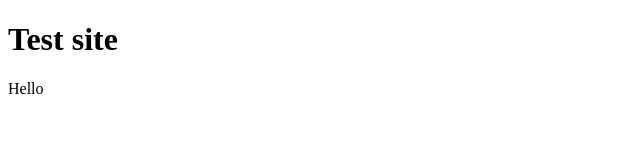
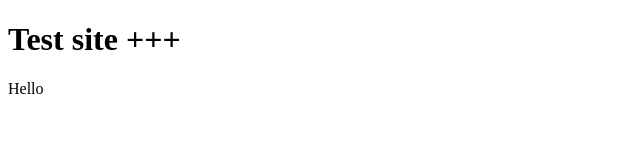
Before and after one commit to ArtemLipatovSer/Test, a plain HTML site: page index.html in a window 1280 px wide. Shown: the full height of the page, 0-640 px from the left. Drawn offline with Linux system fonts and the light colour scheme.

Commit message:
Update index.html

```diff
--- a/index.html
+++ b/index.html
@@ -6,7 +6,7 @@
     <title>Document</title>
 </head>
 <body>
-    <h1>Test site</h1>
+    <h1>Test site +++</h1>
     <p>Hello</p>
 </body>
 </html>
```
